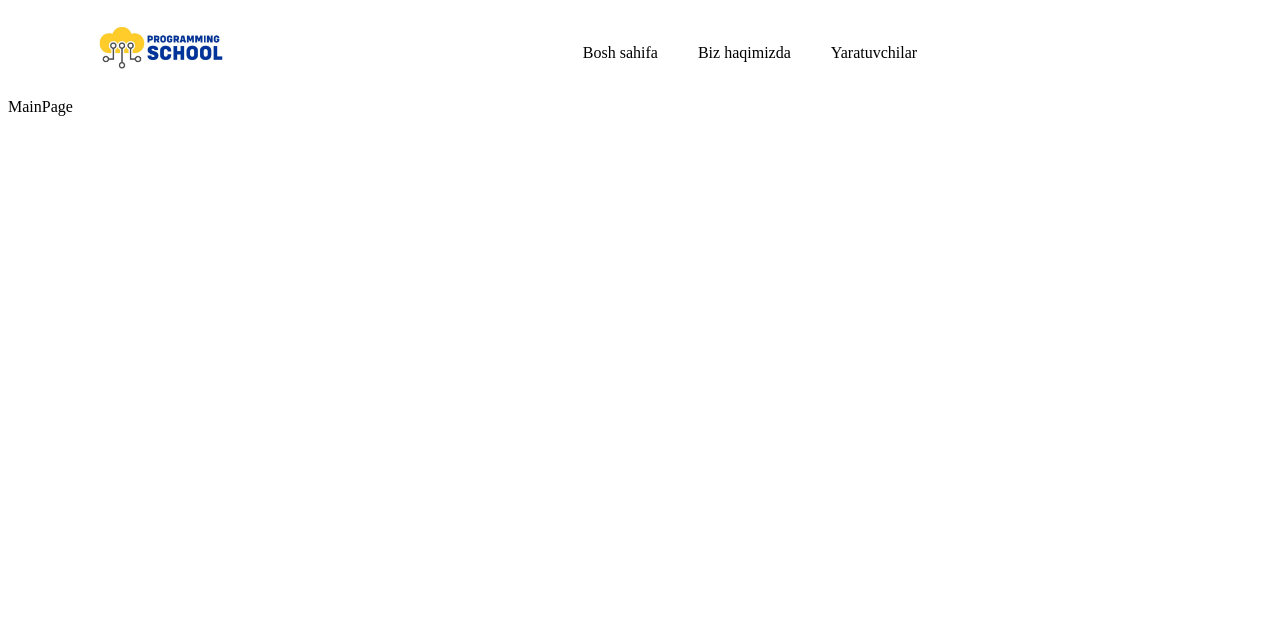
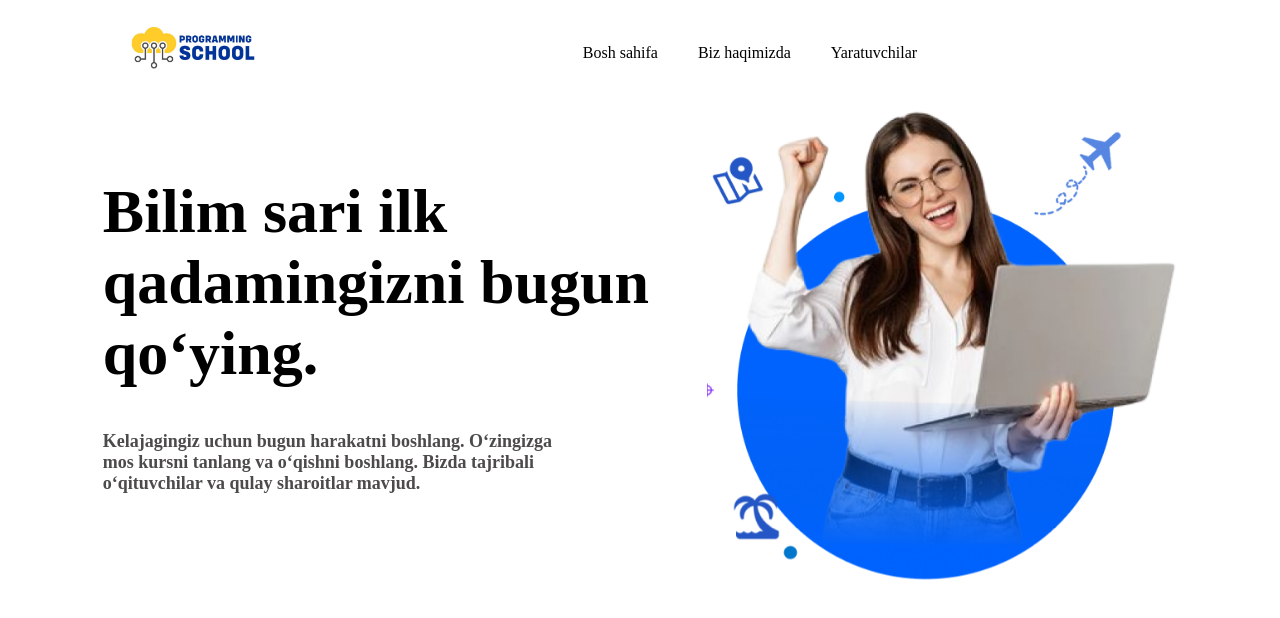
Before and after one commit to muhammadfayziyev2/programmingschool, a Next.js app: page / in a window 1280 px wide. Shown: the top 618 px of the page. Built offline with nearby package versions, Linux system fonts and the light colour scheme.

Commit message:
new file:   public/main_img.png 	new file:   public/main_img2.png 	modified:   src/app/components/Header.jsx 	modified:   src/app/components/MainPage.jsx 	modified:   src/app/globals.css

```diff
--- a/src/app/components/Header.jsx
+++ b/src/app/components/Header.jsx
@@ -8,7 +8,7 @@ const Header = () => {
       <div className="header">
         <div className="header_contaner">
           <div className="logo_name">
-            <img src="prchool_logo.jpg" alt="" className='img'/>
+            <img src="prchool_logo.jpg" alt="" className='header_img'/>
           </div>
           <div className="header_units">
             <ul className='header_unit1'>
--- a/src/app/components/MainPage.jsx
+++ b/src/app/components/MainPage.jsx
@@ -4,7 +4,22 @@ import React from 'react'
 
 const MainPage = () => {
   return (
-    <div>MainPage</div>
+    <div className="main">
+      <div className="main_contaner">
+        <div className="main_us"><h1 className='main_h1'>Bilim sari ilk qadamingizni bugun qo‘ying.
+
+</h1>
+<p className='main_p'>Kelajagingiz uchun bugun harakatni boshlang.
+O‘zingizga mos kursni tanlang va o‘qishni boshlang.
+Bizda tajribali o‘qituvchilar va qulay sharoitlar mavjud.
+
+
+</p></div>
+        <div className="main_img">
+          <img src="main_img2.png" alt=""  className='main_img'/>
+        </div>
+      </div>
+    </div>
   )
 }
 
--- a/src/app/globals.css
+++ b/src/app/globals.css
@@ -6,7 +6,7 @@
     width: 100%;
     height: 90px;
 }
-.img{
+.header_img{
   width: 180px;
   height: 90px;
   /* border: 1px solid red; */
@@ -16,10 +16,72 @@
     align-items: center;
     justify-content: space-between;
     /* border: 1px solid blue; */
-    width: 90%;
+    width: 85%;
 }
 .header_unit1 {
       list-style: none;
 display: flex;
 gap : 40px;
 }
+
+/* ANIMATSIYA KEYFRAMES */
+@keyframes slideInLeft {
+  from {
+    opacity: 0;
+    transform: translateX(-100px);
+  }
+  to {
+    opacity: 1;
+    transform: translateX(0);
+  }
+}
+
+@keyframes slideInRight {
+  from {
+    opacity: 0;
+    transform: translateX(100px);
+  }
+  to {
+    opacity: 1;
+    transform: translateX(0);
+  }
+}
+
+/* BOR CSSLARGA FAQAT ANIMATSIYA QO‘SHILDI */
+.main {
+  display: flex;
+  justify-content: center;
+  width: 100%;
+  height: 500px;
+}
+
+.main_img {
+  width: 470px;
+  animation: slideInRight 1.5s ease forwards;
+}
+
+.main_contaner {
+  align-items: center;
+  justify-content: space-between;
+  width: 85%;
+  height: 100%;
+  display: flex;
+}
+
+.main_h1 {
+  font-size: 62px;
+  width: 550px;
+  font-weight: 700;
+}
+
+.main_p {
+  color: rgb(76, 74, 74);
+  font-size: 18px;
+  font-weight: 760;
+  width: 450px;
+}
+
+.main_us {
+  padding-bottom: 50px;
+  animation: slideInLeft 1.5s ease forwards;
+}
```
Also changed, not shown: public/main_img.png (added), public/main_img2.png (added).
